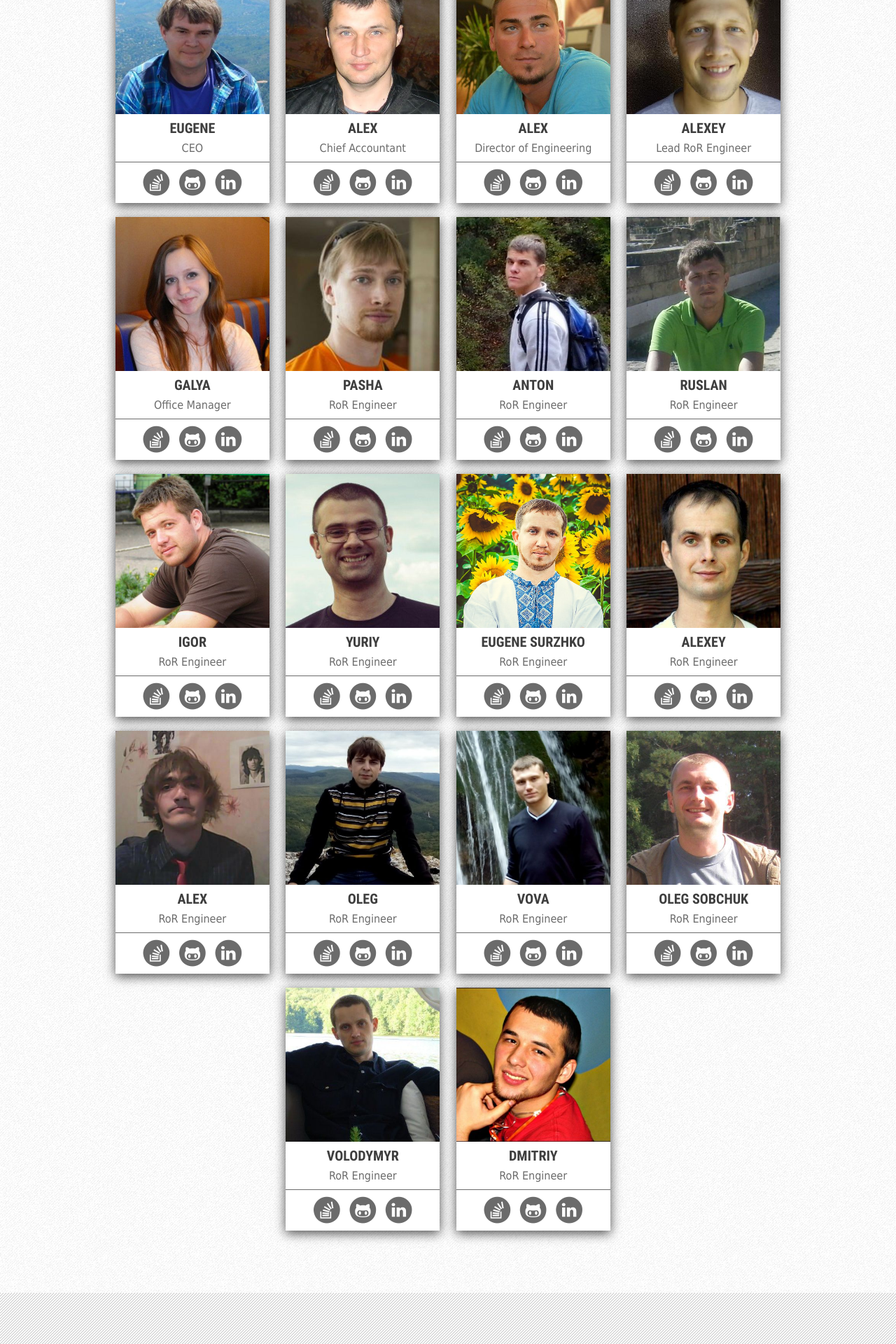
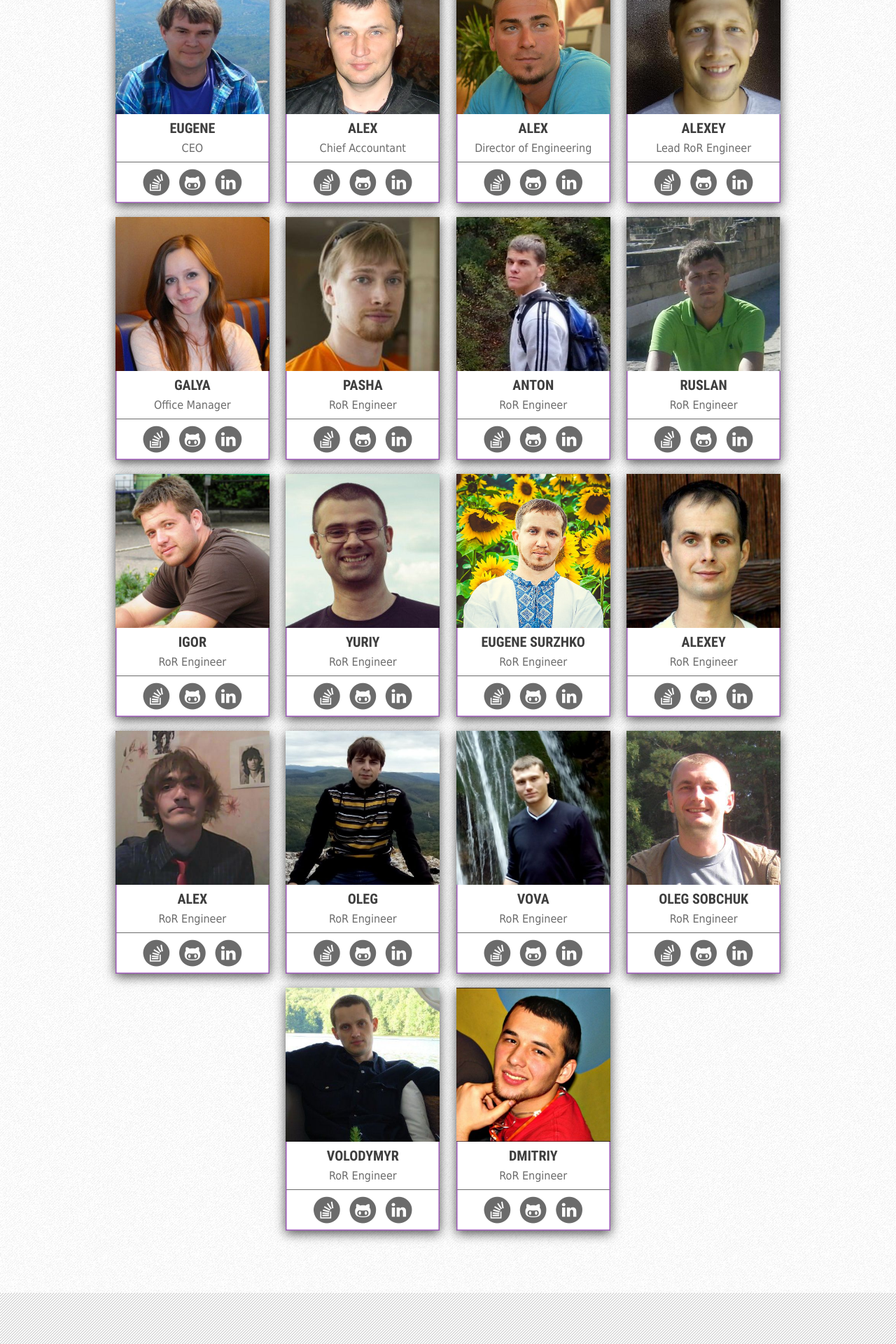
Before and after one commit to activebridge/old.activebridge.github.io, a Jekyll site: the page built from index.html, in a window 1280 px wide. Shown: the part 2791-4711 px from the top of the page at 70% size. Built offline with Jekyll 4.4.1, drawn with Linux system fonts in a browser that asks for light colours.

Commit message:
Add funny images

```diff
--- a/_includes/member.html
+++ b/_includes/member.html
@@ -1,5 +1,11 @@
 <li class="member">
-  <div class="member-img {{ include.member.id }}" style='background-image: url("../images/{{ include.member.id }}.jpg")'>
+  <svg xmlns="http://www.w3.org/2000/svg" width="100%" height="100%">
+    <line class="top" x1="0" y1="0" x2="660" y2="0"></line>
+    <line class="left" x1="0" y1="347" x2="0" y2="-694"></line>
+    <line class="bottom" x1="220" y1="347" x2="-660" y2="347"></line>
+    <line class="right" x1="220" y1="0" x2="220" y2="694"></line>
+  </svg>
+  <div class="member-img {{ include.member.id }}" style='background-image: url("../images/{{ include.member.id }}_funny.jpg")'>
     <img src='../images/{{ include.member.id }}.jpg'/>
   </div>
   <h4>{{ include.member.name }}</h4>
--- a/_sass/members.scss
+++ b/_sass/members.scss
@@ -1,8 +1,3 @@
-@mixin photo($photo) {
-  background: url('../images/' + $photo) repeat left top;
-  background-size: 100%;
-}
-
 ul.members {
   text-align: center;
 }
@@ -15,7 +10,7 @@
   text-align: center;
   background: $white;
   h4 {
-    transition: color .3s;
+    transition: color .3s, font-size .3s;
     margin: 0;
     padding: 0;
     text-transform:uppercase;
@@ -30,10 +25,53 @@
     border-bottom: 1px solid $gray;
     font-size: 16px;
   }
+  position: relative;
+  transition: background 0.3s;
   &:hover {
-    h4 { color: $violet; }
+    h4 {
+      color: $violet;
+      font-size: 28px;
+    }
     p { border-bottom: 1px solid $violet; }
-    .member-img { background-size: 120%; }
+    .member-img {
+      img { opacity: 0; }
+    }
+    transition-delay: 0s;
+    & svg line {
+      stroke-width: 20;
+      transition-delay: 0.1s;
+      &.top {
+        transform: translateX(-220px);
+      }
+      &.bottom {
+        transform: translateX(220px);
+      }
+      &.left {
+        transform: translateY(347px);
+      }
+      &.right {
+        transform: translateY(-347px);
+      }
+    }
+  }
+  & svg {
+    position: absolute;
+    top: 0;
+    left: 0;
+    & line {
+      stroke-width: 3;
+      stroke: $violet;
+      fill: none;
+      transition: all .3s ease-in-out;
+      &.top,
+      &.bottom {
+        stroke-dasharray: 250 160;
+      }
+      &.left,
+      &.right {
+        stroke-dasharray: 377 287;
+      }
+    }
   }
 }
 
@@ -43,7 +81,6 @@
     font-size: 24px;
     transition: .3s;
     &:hover {
-      -webkit-transform: rotate(360deg);
       transform: rotate(360deg);
       .base { color: $violet; }
     }
@@ -59,16 +96,10 @@
   background-repeat: no-repeat;
   background-size: 100%;
   img {
-    visibility: hidden;
+    opacity: 1;
     display: block;
     position: relative;
-  }
-  &:before {
-    content: attr(data-src, url);
-    // background: attr(data-src url);
-    display: block;
-    position: absolute;
-    visibility: visible;
+    transition: opacity .7s;
   }
   transition: .3s;
 }
```
Also changed, not shown: images/alex_funny.jpg (added), images/alexey_funny.jpg (added), images/anton_funny.jpg (added), images/dmitriy_funny.jpg (added), images/galya_funny.jpg (added), images/igor_funny.jpg (added), images/jeka_funny.jpg (added), images/marchenko_funny.jpg (added), images/olegsobchuk_funny.jpg (added), images/pasha_funny.jpg (added), images/ruslan_funny.jpg (added), images/stadnik_funny.jpg (added), images/surzhko_funny.jpg (added), images/verbaleks_funny.jpg (added), 4 more files.
